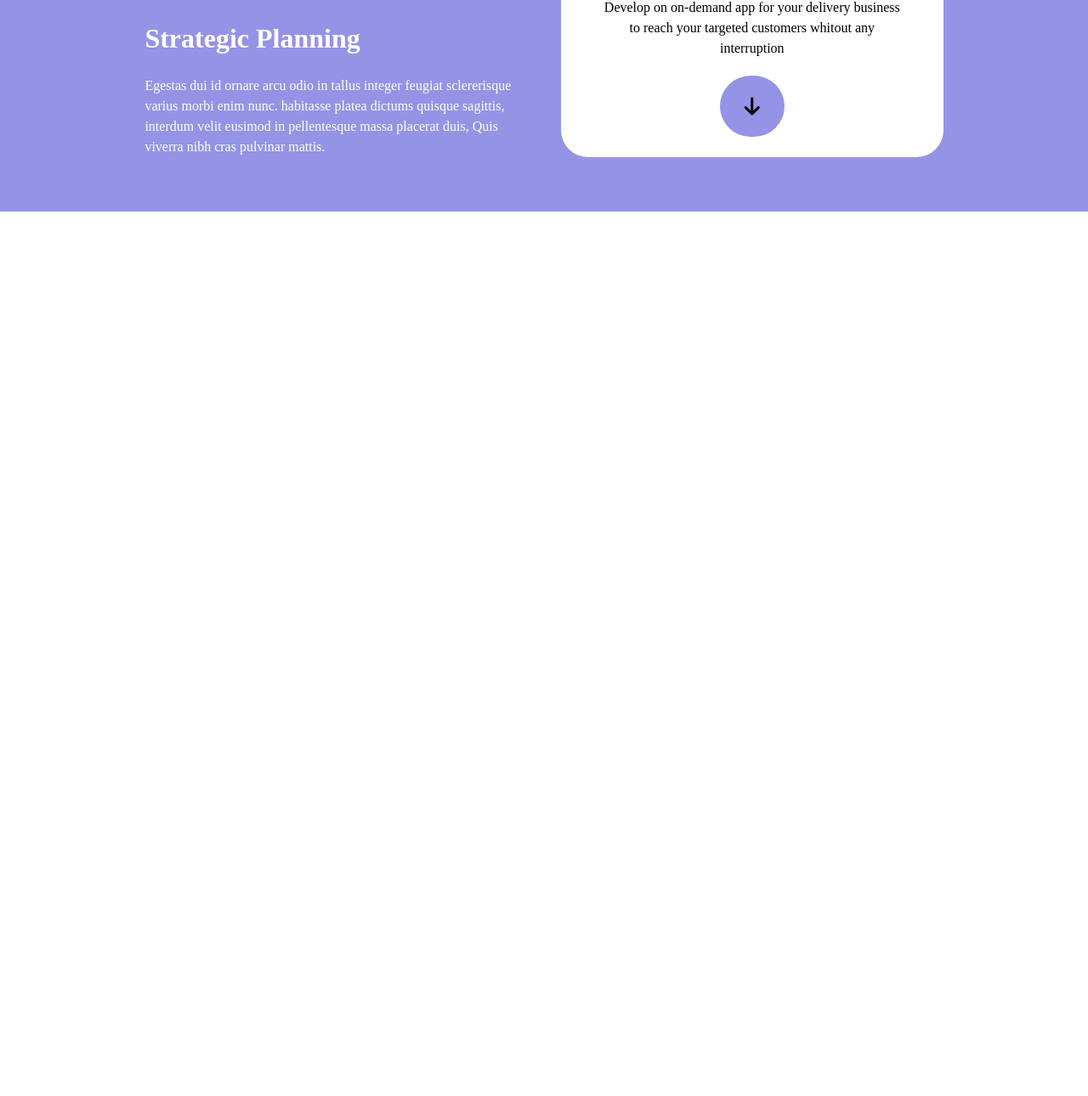
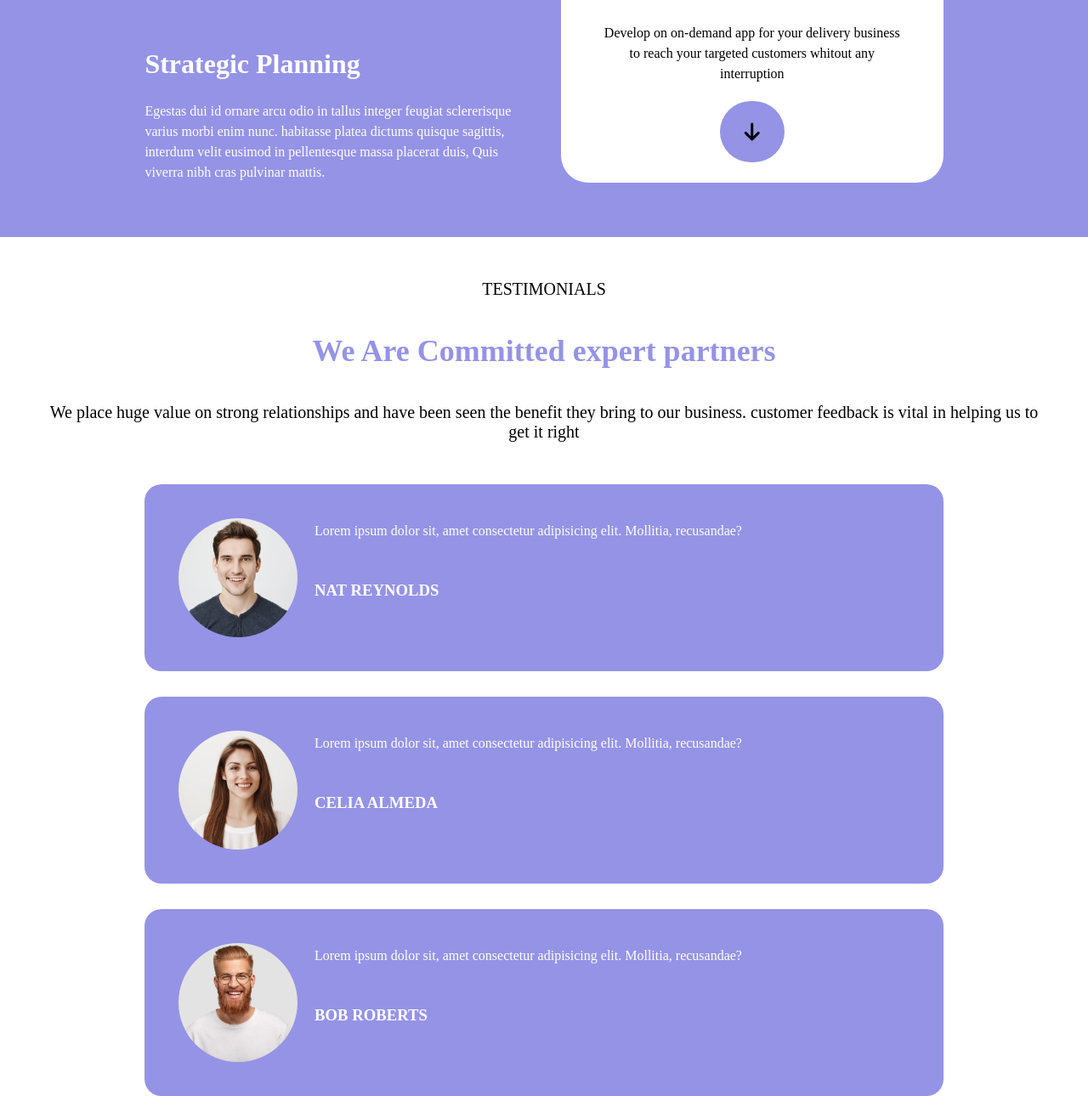
Before and after one commit to DavideLopez/htmlcss-responsive-layout, a plain HTML site: page index.html in a window 1280 px wide. Shown: the part 1313-2603 px from the top of the page at 85% size. Before the commit the page ends 1623 px from the top, so only its background shows below. Drawn offline with Linux system fonts and the light colour scheme.

Commit message:
inserita terza sezione

```diff
--- a/index.html
+++ b/index.html
@@ -108,7 +108,8 @@
                     <div class="second-plan-content">
                         <img src="img/planning2.png" alt="">
                         <h3 class="planning2text">App Developement</h3>
-                        <p  class="planning2text">Develop on on-demand app for your delivery business to reach your targeted customers whitout
+                        <p class="planning2text">Develop on on-demand app for your delivery business to reach your
+                            targeted customers whitout
                             any interruption</p>
                         <i class="fa-solid fa-arrow-down"></i>
                     </div>
@@ -119,19 +120,51 @@
     <!-- FINE SECONDA SEZIONE -->
     <!-- TERZA SEZIONE -->
 
-    <section>
-        <div class="container">
-             <div class="sect3text">
-                  <h5 class="testimonials">TESTIMONIALS</h5>
-                  <h2 class="sect3subtitle">We Are Committed expert partners</h2>
-                  <p class="sect3descr">We place huge value on strong relationships and have been seen the benefit they bring to our business. customer feedback is vital in helping us to get it right</p>
-             </div>
+    <section class="sect3">
+        <div class="container-testimonials">
+            <div class="sect3text">
+                <p class="testimonials">TESTIMONIALS</p>
+                <h2 class="sect3subtitle">We Are Committed expert partners</h2>
+                <p class="sect3descr">We place huge value on strong relationships and have been seen the benefit they
+                    bring to our business. customer feedback is vital in helping us to get it right</p>
+            </div>
+        </div>
 
-             <div class="sect3content">
+        <div class="container-test">
+            <div class="row-test">
+                <div class="coltest">
+                    <div class="card-test">
+                        <img src="img/testimonial1.jpg" alt="">
+                        <div class="test-text">
+                            <p>Lorem ipsum dolor sit, amet consectetur adipisicing elit. Mollitia, recusandae?</p>
+                            <h3>NAT REYNOLDS</h3>
+                        </div>
+                    </div>
+                </div>
 
-             </div>
+                <div class="coltest">
+                    <div class="card-test">
+                        <img src="img/testimonial2.jpg" alt="">
+                        <div class="test-text">
+                            <p>Lorem ipsum dolor sit, amet consectetur adipisicing elit. Mollitia, recusandae?</p>
+                            <h3>CELIA ALMEDA</h3>
+                        </div>
+                    </div>
+                </div>
+
+                <div class="coltest">
+                    <div class="card-test">
+                        <img src="img/testimonial3.jpg" alt="">
+                        <div class="test-text">
+                            <p>Lorem ipsum dolor sit, amet consectetur adipisicing elit. Mollitia, recusandae?</p>
+                            <h3>BOB ROBERTS</h3>
+                        </div>
+                    </div>
+                </div>
+            </div>
         </div>
     </section>
+    <!-- FINE TERZA SEZIONE -->
 
 
 </body>
--- a/style.css
+++ b/style.css
@@ -42,7 +42,7 @@ li, a{
 /* CARDS */
 
 .container-cards{
-    width: 1140px;
+    max-width: 1140px;
     margin: auto;
 }
 
@@ -51,6 +51,7 @@ li, a{
     flex-wrap: wrap;
     margin-top: 50px;
     flex-shrink:0;
+    gap: 30px;
 }
 
 .card{
@@ -61,7 +62,7 @@ li, a{
 }
 
 .card-big{
-    flex-basis: 60%;
+    flex-basis: 65%;
     border-radius: 20px;
     display: flex;
 }
@@ -98,7 +99,7 @@ li, a{
 
 .card-small{
    padding: 20px;
-   flex-basis: 30%;
+   flex-basis: 31%;
 }
 
 .card-small .text-card{
@@ -164,7 +165,7 @@ li, a{
 }
 
 .second-plan-content img {
-    width: 60%;
+    width: 55%;
 }
 
 .planning2text{
@@ -176,7 +177,67 @@ li, a{
     border-radius: 50px;
     padding: 1.5rem 1.8rem;
     background-color: #9593e6;
+    border-bottom: 30px;
 }
 
 /* FINE SECONDA SEZIONE */
 /* TERZA SEZIONE */
+
+.sect3text{
+    color: black;
+    padding: 50px;
+    text-align: center;
+    margin: auto;
+}
+
+.row-test{
+    display: flex;
+    flex-direction: column;
+    margin-bottom: 30px;
+    margin: auto;
+    width: 940px;
+    gap: 30px;
+}
+
+.coltest{
+    background-color: #9593e6;
+    border-radius: 20px;
+    padding: 20px;
+    border-bottom: 30px;
+}
+
+.card-test{
+    display: flex;
+    line-height: 70px;
+}
+
+
+.card-test img{
+    width: calc(100% / 5);
+    aspect-ratio: 1;
+    object-fit: cover;
+    border-radius: 50%;
+    padding: 20px;
+}
+
+.test-text{
+ color: white;
+}
+
+.testimonials{
+    padding-bottom: 40px;
+    font-size: 1.25rem;
+}
+
+.sect3subtitle{
+    padding-bottom: 40px;
+    font-size: 2.25rem;
+    font-weight: bold;
+    color: #9593e6;
+}
+
+.sect3descr{
+    font-size: 1.25rem;
+}
+
+/* FINE TERZA SEZIONE */
```
